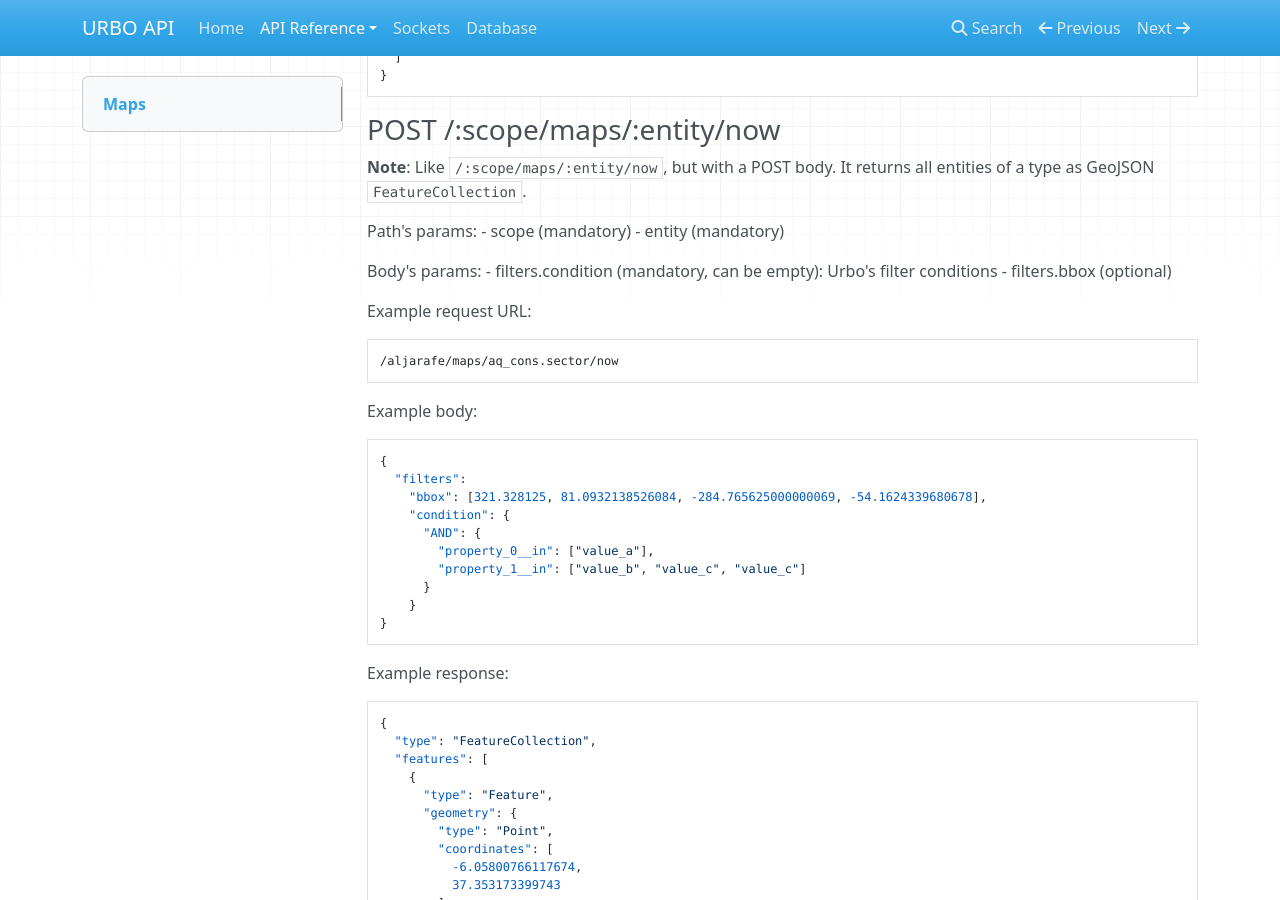
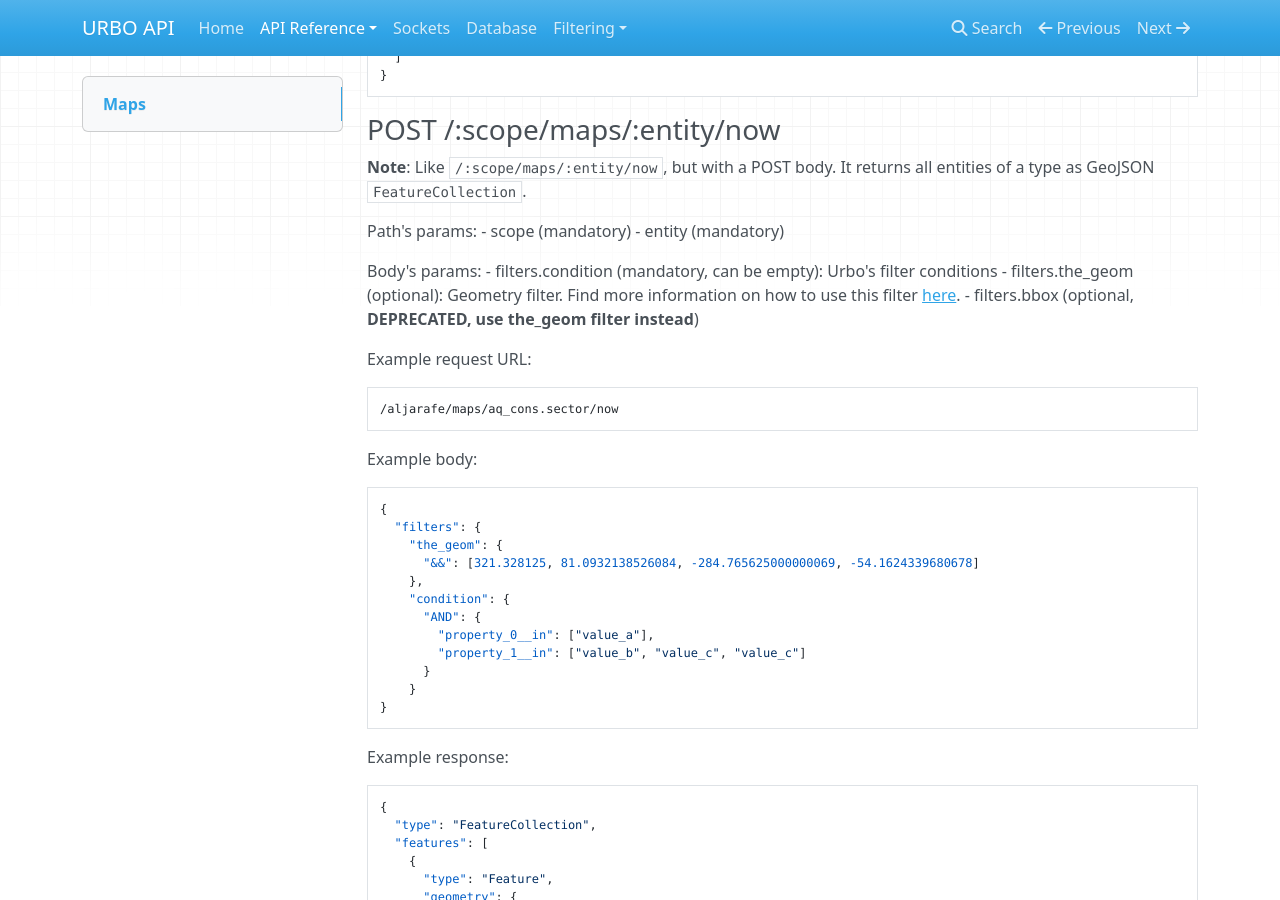
Before and after one commit to GeographicaGS/UrboCore-api, an MkDocs documentation site: the page built from docs/reference/maps.md, in a window 1280 px wide and 900 px high, scrolled down 737 px. Built offline with MkDocs 1.6.1, drawn with Linux system fonts in a browser that asks for light colours; nearby versions of some CDN libraries; old or Windows-style settings are respelled for this version of MkDocs.

Commit message:
Add docs for the_geom filter

````diff
--- a/docs/reference/maps.md
+++ b/docs/reference/maps.md
@@ -51,7 +51,8 @@ Path's params:
 
 Body's params:
   - filters.condition (mandatory, can be empty): Urbo's filter conditions
-  - filters.bbox (optional)
+  - filters.the_geom (optional): Geometry filter. Find more information on how to use this filter [here](../geom_filter.md).
+  - filters.bbox (optional, **DEPRECATED, use the_geom filter instead**)
 
 Example request URL:
 ```text
@@ -61,8 +62,10 @@ Example request URL:
 Example body:
 ```json
 {
-  "filters":
-    "bbox": [321.328125, 81.0932138526084, -284.765625000000069, -54.1624339680678],
+  "filters": {
+    "the_geom": {
+      "&&": [321.328125, 81.0932138526084, -284.765625000000069, -54.1624339680678]
+    },
     "condition": {
       "AND": {
         "property_0__in": ["value_a"],
--- a/mkdocs.yml
+++ b/mkdocs.yml
@@ -15,3 +15,5 @@ pages:
   # Verticals docs go here
 - Sockets: sockets.md
 - Database: database.md
+- Filtering:
+  - the_geom: geom_filter.md
````
Also changed, not shown: docs/geom_filter.md (added, +31 -0 lines), docs/reference/variables.md (+5 -2 lines).
